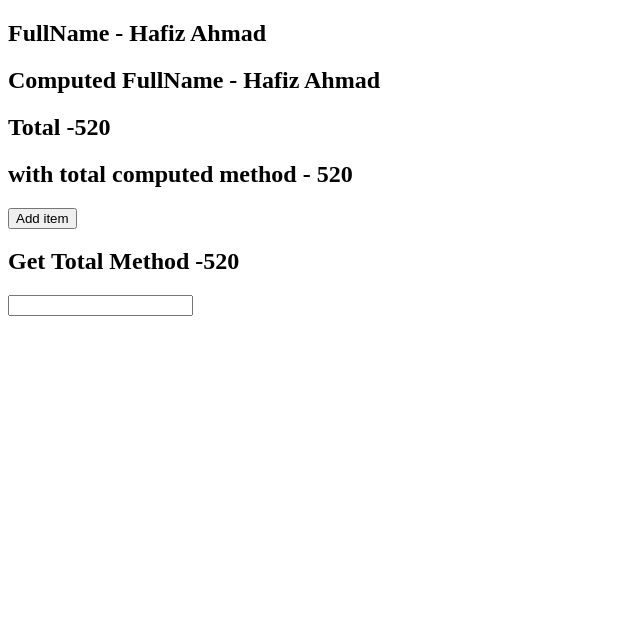
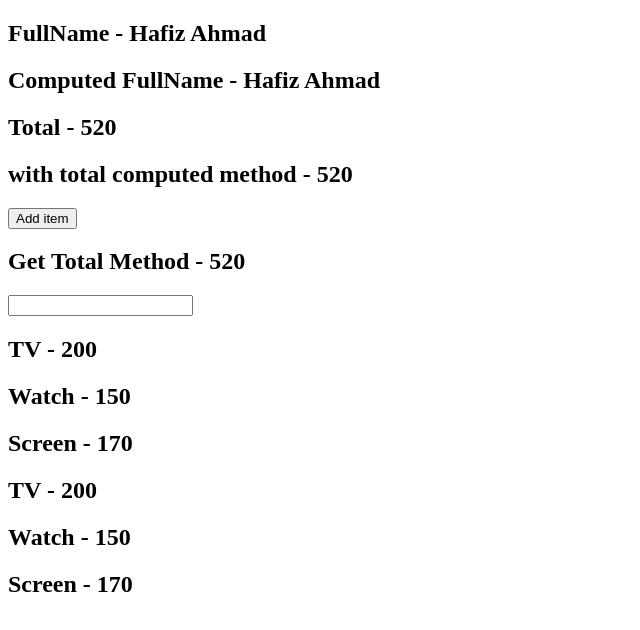
Before and after one commit to devlivewir/vue-initial, a Vue app: page / in a window 1280 px wide. Shown: the top 630 px of the page, without its empty margins (0-640 px from the left). Built offline with nearby package versions, Linux system fonts and the light colour scheme.

Commit message:
property vs method

```diff
--- a/src/App.vue
+++ b/src/App.vue
@@ -1,20 +1,25 @@
 <template>
   <div>
-    <template>
-      <h2>FullName - {{ firstName }} {{ lastName }}</h2>
-      <h2>Computed FullName - {{ FullName }}</h2>
-      <h2>Total -{{ items.reduce((total, curr) => (total = total + curr.price), 0) }} </h2>
-      <h2>with total computed method - {{ total }} </h2>
-      <button @click="items.push({ id: 4, title: 'keyBoard', price: 50 })">Add item</button>
-      <h2>Get Total  Method -{{ getTotal() }}</h2>
-      <input type="text" v-model="country">
-    </template>
+    <h2>FullName - {{ firstName }} {{ lastName }}</h2>
+    <h2>Computed FullName - {{ FullName }}</h2>
+    <h2>Total - {{ getTotal() }}</h2>
+    <h2>with total computed method - {{ total }}</h2>
+    <button @click="addItem">Add item</button>
+    <h2>Get Total Method - {{ getTotal() }}</h2>
+    <input type="text" v-model="country">
+    <div v-for="item in items" :key="item.id">
+      <h2>{{ item.title }} - {{ item.price }}</h2>
+    </div>
+
+    <h2 v-for="item in expensiveItems" :key="item.id">
+      {{ item.title }}
+      -
+      {{ item.price }}
+    </h2>
   </div>
-
 </template>
 
 <script>
-
 export default {
   name: 'App',
   data() {
@@ -38,41 +43,30 @@ export default {
           price: 170
         },
       ],
-      country:''
+      country: ''
     }
   },
   methods: {
+    addItem() {
+      this.items.push({ id: 4, title: 'keyBoard', price: 50 });
+    },
     getTotal() {
-      console.log('get Total Method');
-      return this.items.reduce((total, curr) => (total = total + curr.price), 0)
+      return this.items.reduce((total, curr) => total + curr.price, 0);
     }
   },
   computed: {
     FullName() {
-      return `${this.firstName} ${this.lastName}`
+      return `${this.firstName} ${this.lastName}`;
     },
     total() {
-      console.log('get total property');
-      return this.items.reduce((total, curr) => (total = total + curr.price), 0)
+      return this.getTotal();
+    },
+    expensiveItems() {
+      return this.items.filter(item => item.price > 40);
     }
-
   }
 }
 </script>
-<style>
-#app {
-  font-family: Avenir, Helvetica, Arial, sans-serif;
-  -webkit-font-smoothing: antialiased;
-  -moz-osx-font-smoothing: grayscale;
-  text-align: center;
-  color: #2c3e50;
-  margin-top: 60px;
-}
-
-.underline {
-  text-decoration: underline;
-}
-</style>
 
 <style>
 #app {
```
